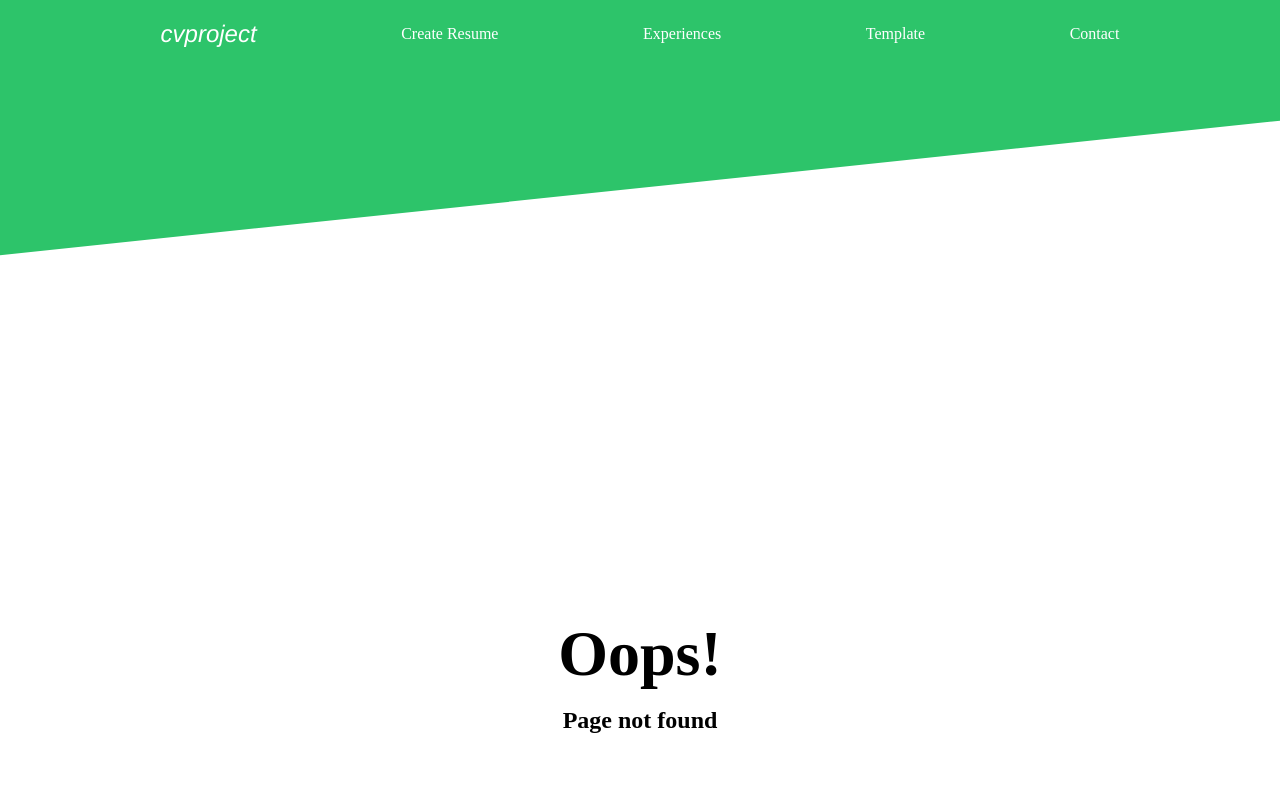
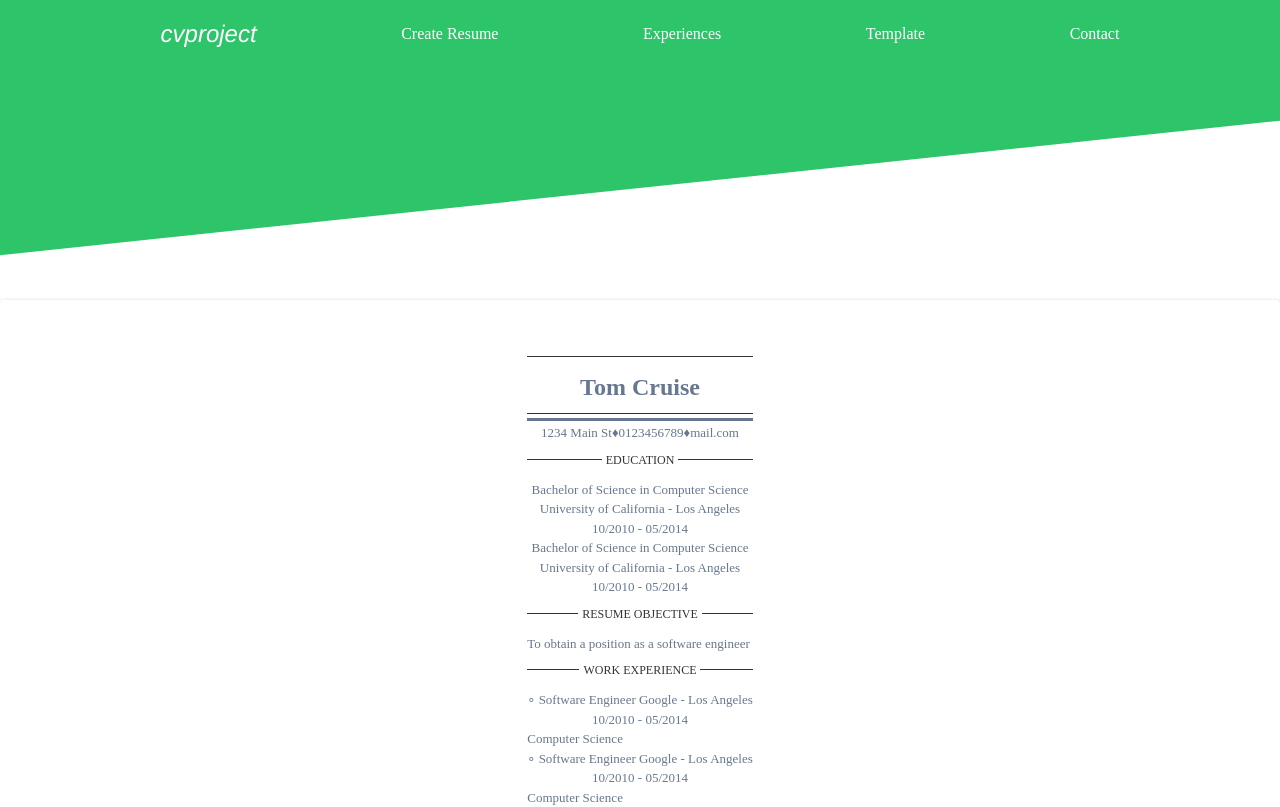
Before and after one commit to chucoyos/CV-application, a React (Vite) app: page /oslo in a window 1280 px wide. Before the commit this address had no page. Shown: the top 807 px of the page. Built offline with nearby package versions, Linux system fonts and the light colour scheme.

Commit message:
Add media print

```diff
--- a/src/App.css
+++ b/src/App.css
@@ -537,8 +537,18 @@ p {
 }
 /* media queries */
 @media print {
-	.Nav {
+	/* print only html */
+	@page {
+		size: A4;
+		margin: 0;
+	}
+
+	.movilNav {
 		display: none;
+	}
+	.template {
+		box-shadow: none;
+		width: 100%;
 	}
 }
 @media (max-width: 768px) {
--- a/src/Router.jsx
+++ b/src/Router.jsx
@@ -5,6 +5,7 @@ import Home from './components/Home'
 import GeneralDetails from './components/GeneralDetails'
 import Experiences from './components/Experiences'
 import Template from './components/Template'
+import Oslo from './components/Oslo'
 import { useState } from 'react'
 
 function Router() {
@@ -126,6 +127,20 @@ function Router() {
 					),
 				},
 				{
+					path: '/oslo',
+					element: (
+						<Oslo
+							generalInfo={generalInfo}
+							education={education}
+							workExperience={workExperience}
+							interests={interests}
+							resumeObjective={resumeObjective}
+							skills={skills}
+							languages={languages}
+						/>
+					),
+				},
+				{
 					path: '*',
 					element: <ErrorPage />,
 				},
--- a/src/components/Oslo.jsx
+++ b/src/components/Oslo.jsx
@@ -1,8 +1,11 @@
 import { Link } from 'react-router-dom'
 function Oslo(props) {
 	return (
-		<div className='template tooltip'>
-			<Link to='/'>
+		<div
+			className='template tooltip'
+			id='oslo'
+		>
+			<Link to='/oslo'>
 				<span className='tooltipText'>Select template</span>
 				<hr className='duoHr' />
 
```
